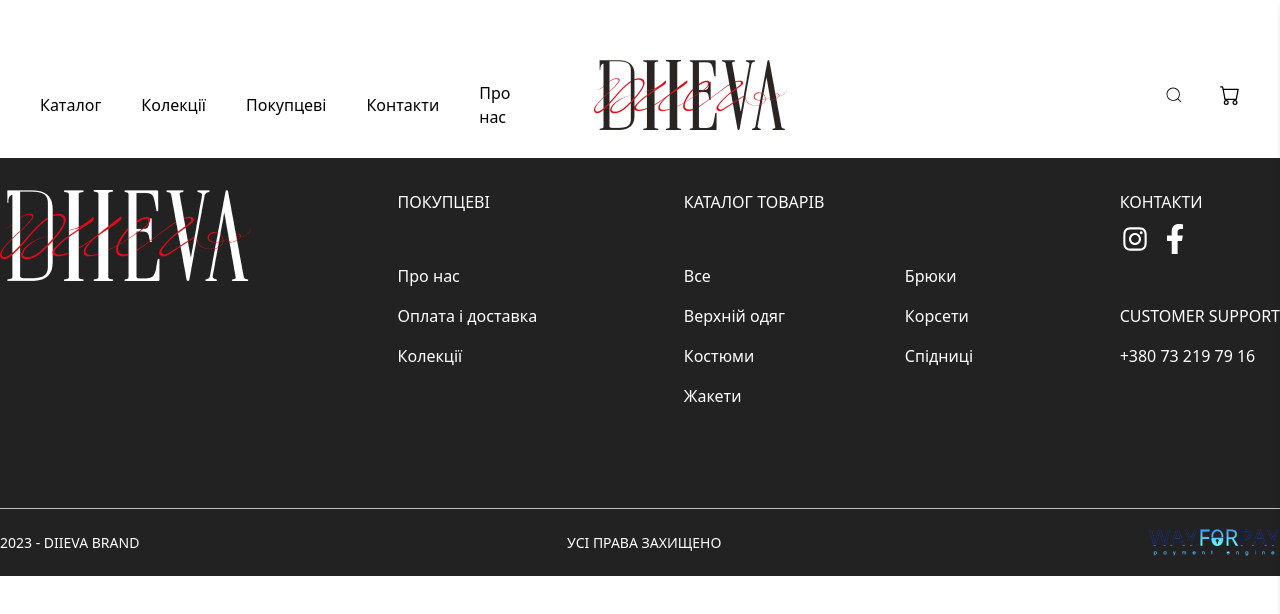
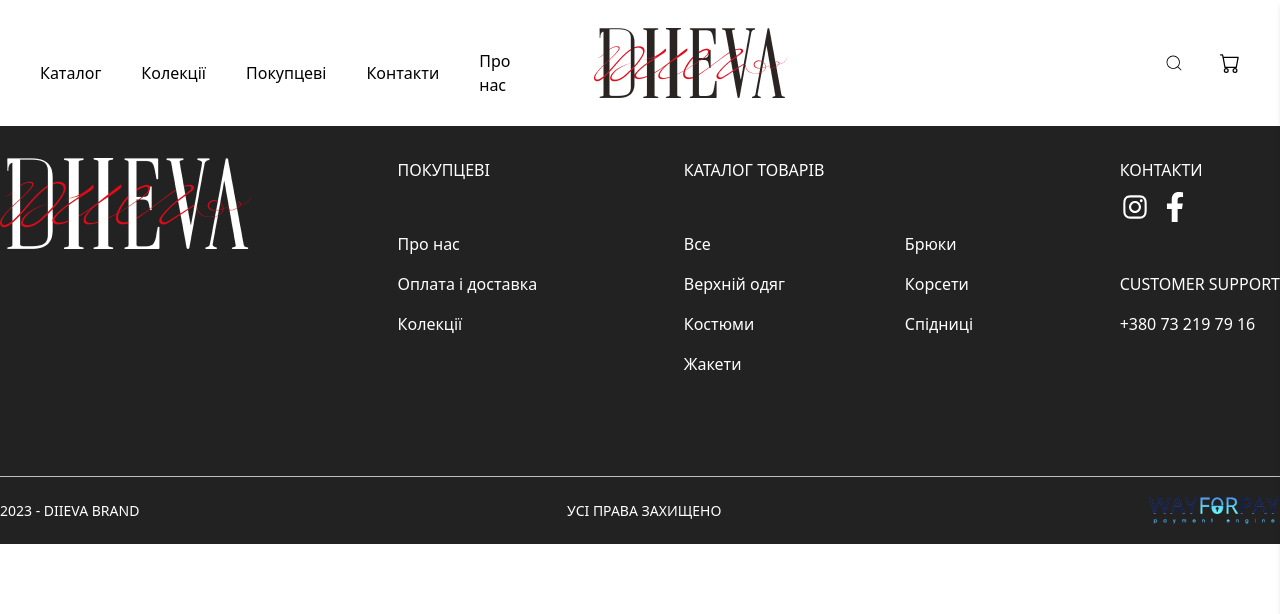
Before and after one commit to PavKot/diievatest, a React (Create React App) app: page /good in a window 1280 px wide. Shown: the top 614 px of the page. Built offline with nearby package versions, Linux system fonts and the light colour scheme.

Commit message:
Update NavBar.tsx

```diff
--- a/src/Components/NavBar.tsx
+++ b/src/Components/NavBar.tsx
@@ -85,7 +85,8 @@ const NavBarTest = () => {
         />
       )}
 
-      <div className="backdrop-blur-5.6 w-full top-0 left-0 z-[999] mx-auto pt-10 pb-[5px] sticky bg-blur lg:p-0 p-[18px] lg:py-2 lg:pt-10">
+      <div className="backdrop-blur-5.6 w-full top-0 left-0 z-[999] mx-auto pt-[5px] pb-[5px] sticky bg-blur lg:p-0 p-[18px] lg:py-2">
+        {" "}
         <div className="lg:px-10 2xl:px-0 container mx-auto">
           <div className="flex items-center justify-between">
             <ul
```
